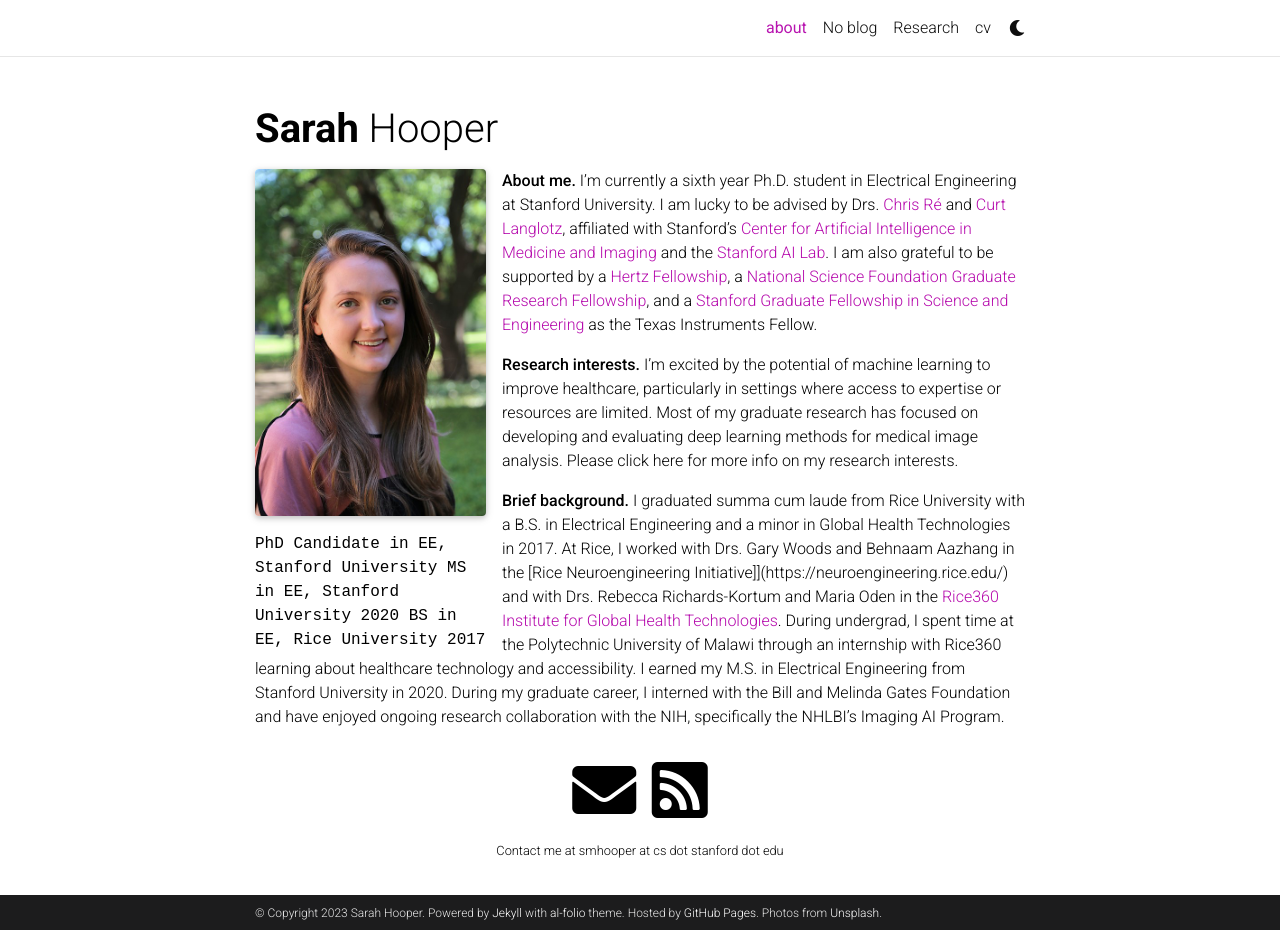
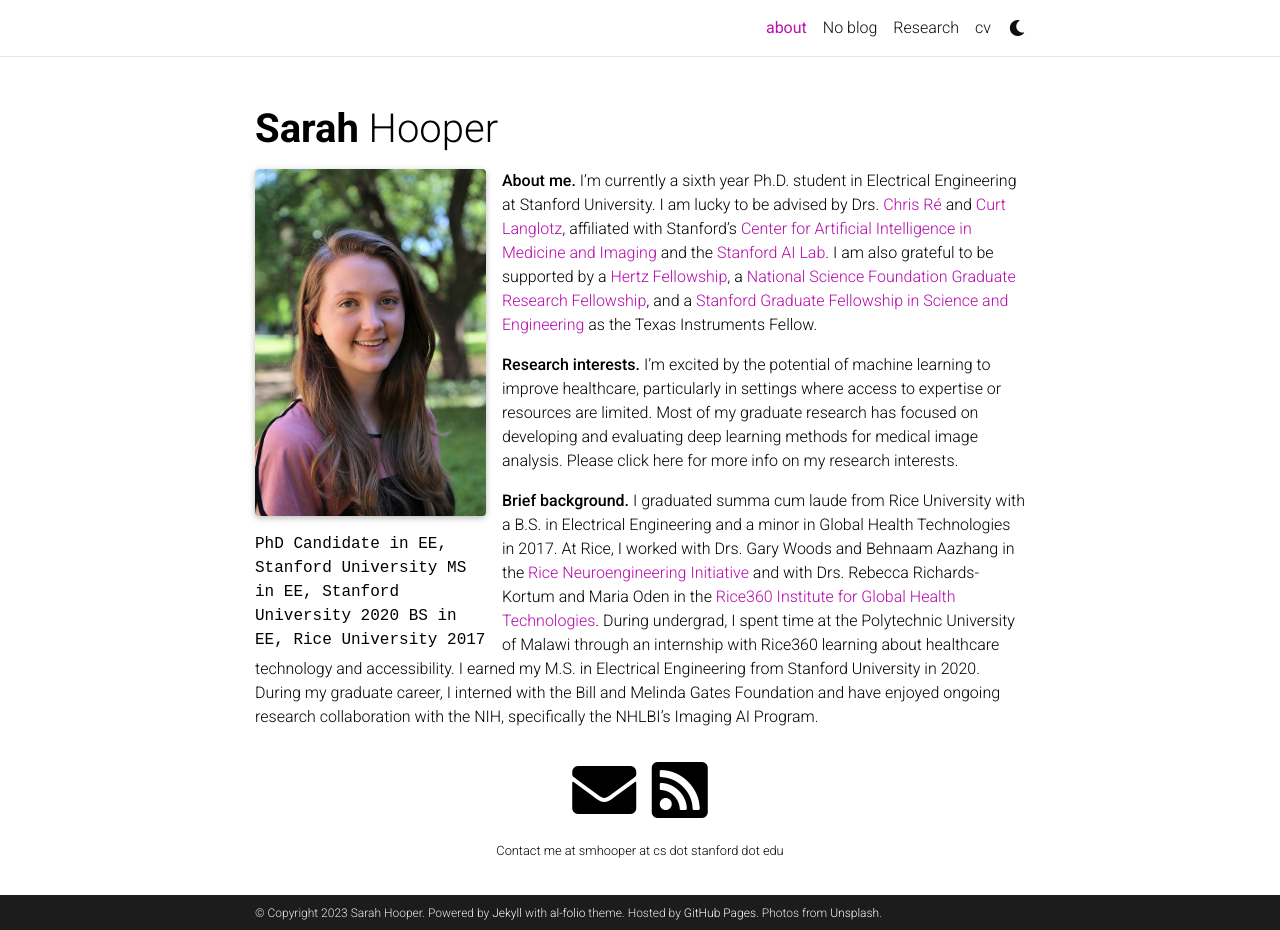
Before and after one commit to sarahmhooper/sarahmhooper.github.io, a Jekyll site: the page built from _pages/about.md, in a window 1280 px wide and 930 px high. Built offline with Jekyll 4.4.1, drawn with Linux system fonts in a browser that asks for light colours; full-size pictures stand in for the smaller copies a plugin makes; comment, search, counter and statistics services are not loaded; a style sheet for code colours, icons or effects is not loaded.

Commit message:
Update about.md

```diff
--- a/_pages/about.md
+++ b/_pages/about.md
@@ -24,4 +24,4 @@ social: true  # includes social icons at the bottom of the page
 
 **Research interests.** I’m excited by the potential of machine learning to improve healthcare, particularly in settings where access to expertise or resources are limited. Most of my graduate research has focused on developing and evaluating deep learning methods for medical image analysis. Please click here for more info on my research interests.
 
-**Brief background.** I graduated summa cum laude from Rice University with a B.S. in Electrical Engineering and a minor in Global Health Technologies in 2017. At Rice, I worked with Drs. Gary Woods and Behnaam Aazhang in the [Rice Neuroengineering Initiative]](https://neuroengineering.rice.edu/) and with Drs. Rebecca Richards-Kortum and Maria Oden in the [Rice360 Institute for Global Health Technologies](https://www.rice360.rice.edu/). During  undergrad, I spent time at the Polytechnic University of Malawi through an internship with Rice360 learning about healthcare technology and accessibility. I earned my M.S. in Electrical Engineering from Stanford University in 2020. During my graduate career, I interned with the Bill and Melinda Gates Foundation and have enjoyed ongoing research collaboration with the NIH, specifically the NHLBI’s Imaging AI Program.
+**Brief background.** I graduated summa cum laude from Rice University with a B.S. in Electrical Engineering and a minor in Global Health Technologies in 2017. At Rice, I worked with Drs. Gary Woods and Behnaam Aazhang in the [Rice Neuroengineering Initiative](https://neuroengineering.rice.edu/) and with Drs. Rebecca Richards-Kortum and Maria Oden in the [Rice360 Institute for Global Health Technologies](https://www.rice360.rice.edu/). During  undergrad, I spent time at the Polytechnic University of Malawi through an internship with Rice360 learning about healthcare technology and accessibility. I earned my M.S. in Electrical Engineering from Stanford University in 2020. During my graduate career, I interned with the Bill and Melinda Gates Foundation and have enjoyed ongoing research collaboration with the NIH, specifically the NHLBI’s Imaging AI Program.
```
